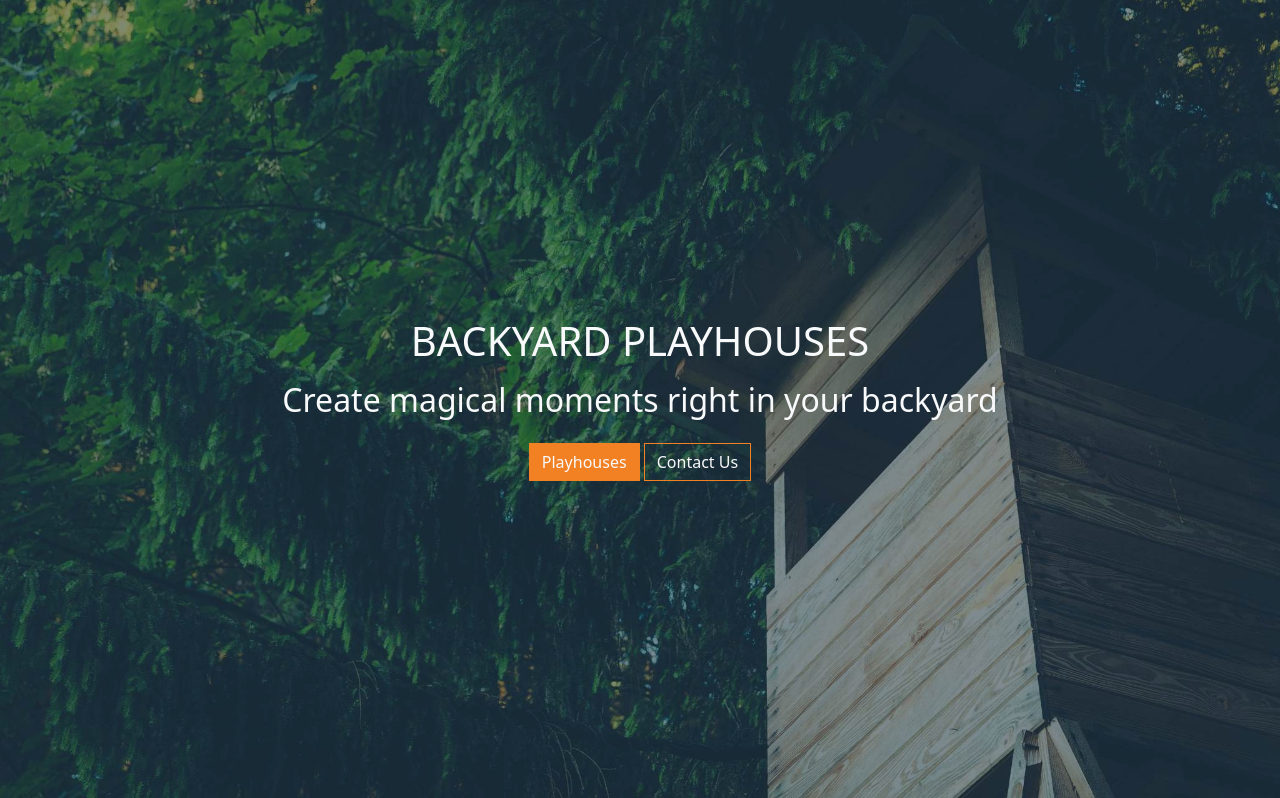
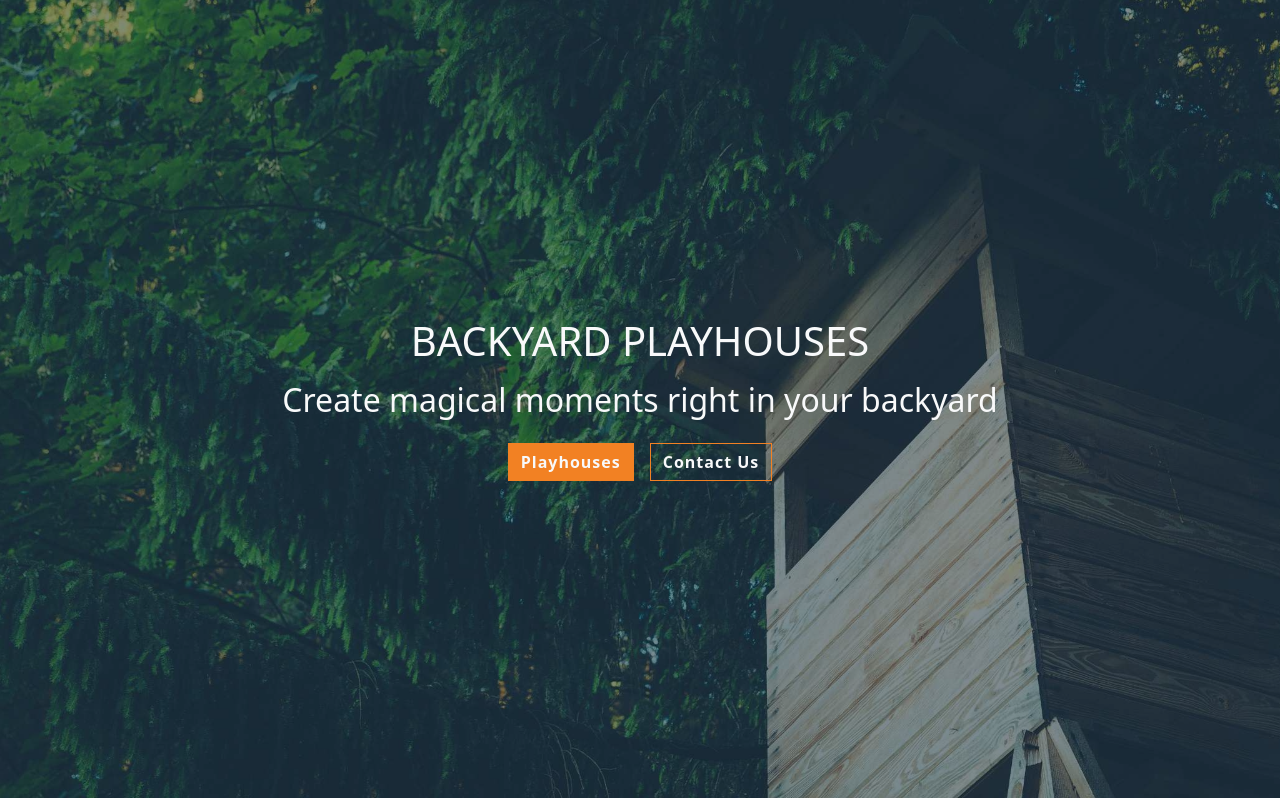
Before and after one commit to EAmbrozas/backyard-playhouses, a Django app: page / in a window 1280 px wide. Shown: the part 67-865 px from the top of the page. Run offline with Django 5.2, Linux system fonts and the light colour scheme; some libraries are stand-ins or nearby versions.

Commit message:
Refactor primary and secondary buttons

```diff
--- a/home/templates/home/index.html
+++ b/home/templates/home/index.html
@@ -14,7 +14,7 @@
     <div class="hero-background d-flex flex-column justify-content-center align-items-center">
         <h1 class="text-light text-center text-uppercase">Backyard Playhouses</h1>
         <h2 class="text-light text-center mt-2 mb-4">Create magical moments right in your backyard</h2>
-        <div class="hero-buttons">
+        <div class="hero-buttons d-flex gap-3">
             <button type="button" class="btn btn-primary">Playhouses</button>
             <button type="button" class="btn btn-secondary">Contact Us</button>
         </div>
--- a/static/css/style.css
+++ b/static/css/style.css
@@ -89,6 +89,8 @@
     font-size: 1rem;
     line-height: 1.5;
     border-radius: 0;
+    font-weight: bolder;
+    letter-spacing: 1px;
 }
 
 /**********************************************************************/
```
